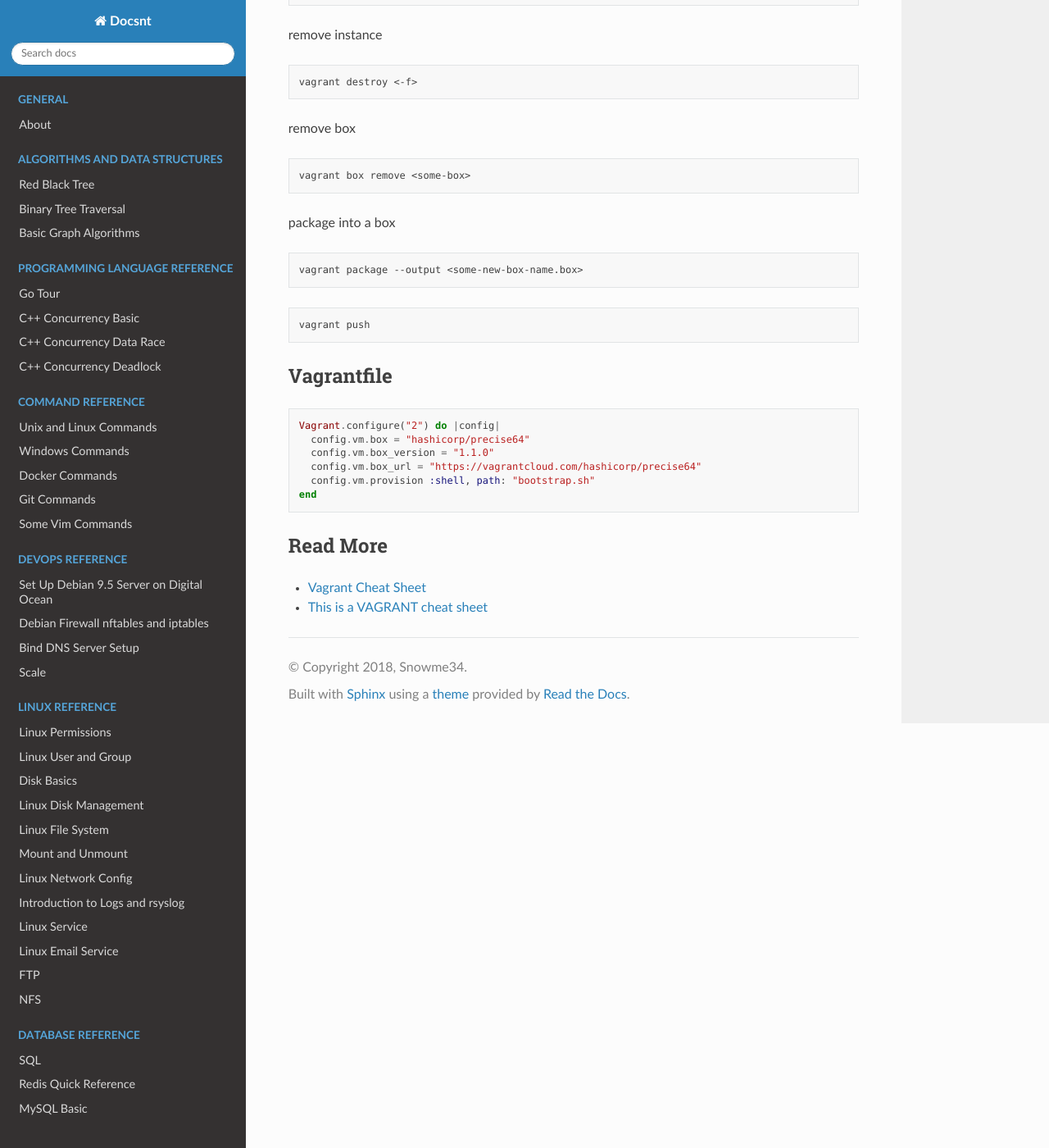
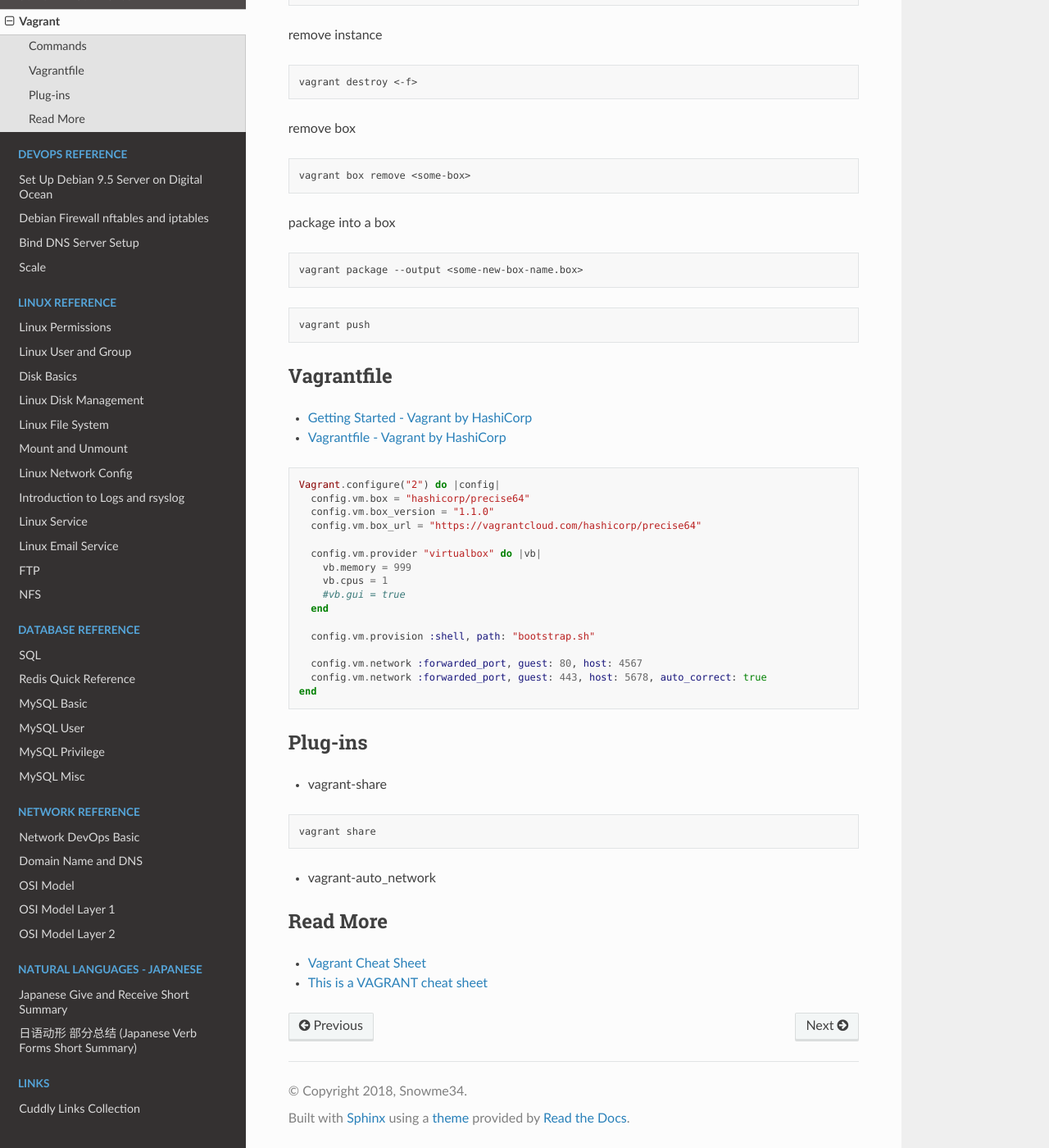
Before and after one commit to snowme34/snowme34.com, a Sphinx documentation site: the page built from docs/source/reference/commands/vagrant.md, in a window 1280 px wide and 1400 px high, scrolled down 1336 px. Shown: the whole window at 82% size. Built offline with Sphinx 7.4.7 and the Read the Docs theme 2.0.0, drawn with Linux system fonts in a browser that asks for light colours.

Commit message:
docs: cmds: add and update vagrant

````diff
--- a/docs/source/index.rst
+++ b/docs/source/index.rst
@@ -88,6 +88,7 @@
    reference/commands/docker-commands
    reference/commands/git-commands
    reference/commands/vim-commands
+   reference/commands/vagrant
 
 
 .. toctree::
--- a/docs/source/reference/commands/vagrant.md
+++ b/docs/source/reference/commands/vagrant.md
@@ -85,14 +85,37 @@
 
 ## Vagrantfile
 
+* [Getting Started - Vagrant by HashiCorp](https://www.vagrantup.com/intro/getting-started/index.html)
+* [Vagrantfile - Vagrant by HashiCorp](https://www.vagrantup.com/docs/vagrantfile/)
+
 ```ruby
 Vagrant.configure("2") do |config|
   config.vm.box = "hashicorp/precise64"
   config.vm.box_version = "1.1.0"
   config.vm.box_url = "https://vagrantcloud.com/hashicorp/precise64"
+
+  config.vm.provider "virtualbox" do |vb|
+    vb.memory = 999
+    vb.cpus = 1
+    #vb.gui = true
+  end
+
   config.vm.provision :shell, path: "bootstrap.sh"
+
+  config.vm.network :forwarded_port, guest: 80, host: 4567
+  config.vm.network :forwarded_port, guest: 443, host: 5678, auto_correct: true
 end
 ```
+
+## Plug-ins
+
+* vagrant-share
+
+```bash
+vagrant share
+```
+
+* vagrant-auto_network
 
 ## Read More
 
````
